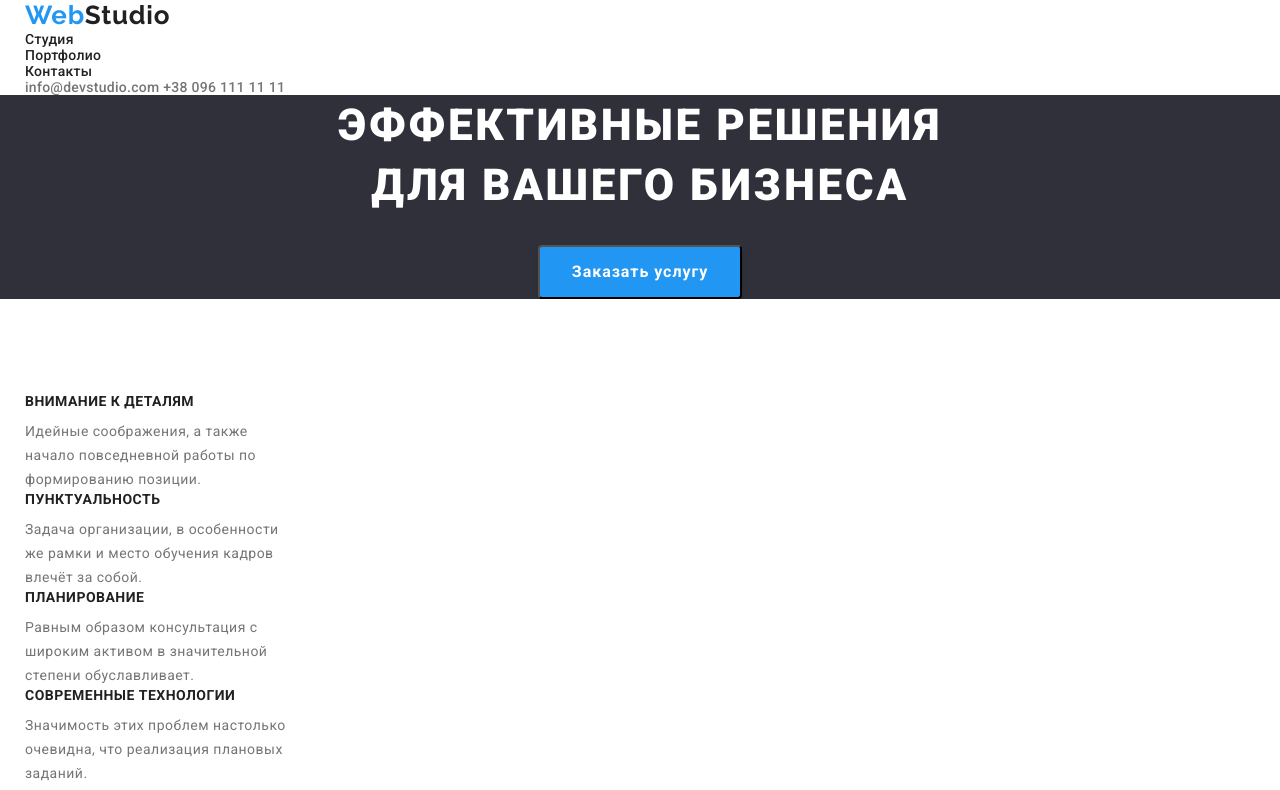
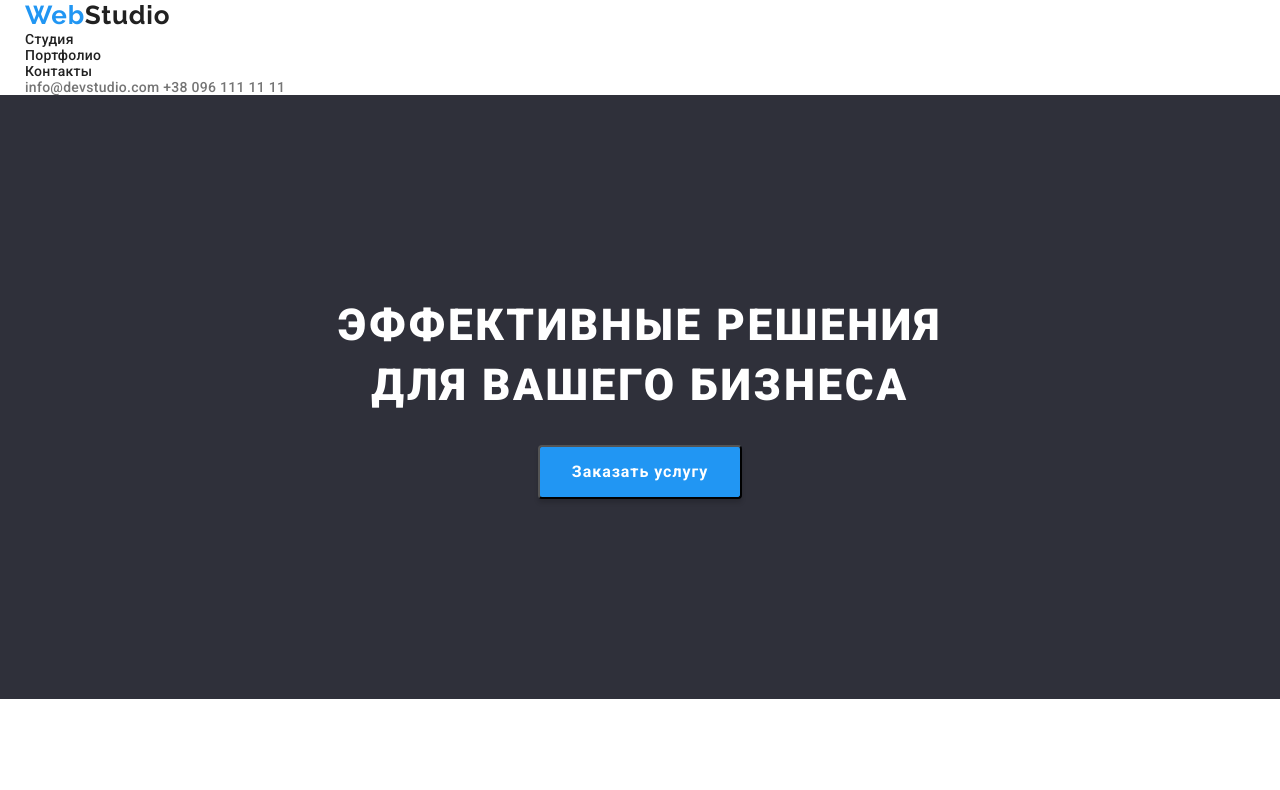
Before and after one commit to svetlanakovalevskaya/goit-markup-hw-03, a plain HTML site: page index.html in a window 1280 px wide. Shown: the top 790 px of the page. Drawn offline with nearby package versions, Linux system fonts and the light colour scheme.

Commit message:
flex main index

```diff
--- a/css/styles.css
+++ b/css/styles.css
@@ -8,16 +8,25 @@ a {
   text-decoration: none;
 }
 
+img {
+  display: block;
+}
+
 .container {
   width: 1230px;
   margin-left: auto;
   margin-right: auto;
 }
 
+.features-container ul,
+.services-container ul,
+.team-container ul {
+  display: flex;
+  justify-content: space-between;
+}
+
 .page-head {
   background: #ffffff;
-  display: flex;
-  align-items: center;
 }
 
 .logo {
@@ -61,6 +70,8 @@ a {
 }
 
 .page-hero {
+  min-height: 600px;
+  padding: 200px;
   background: #2f303a;
   font-family: "Roboto", sans-serif;
   font-style: normal;
```
